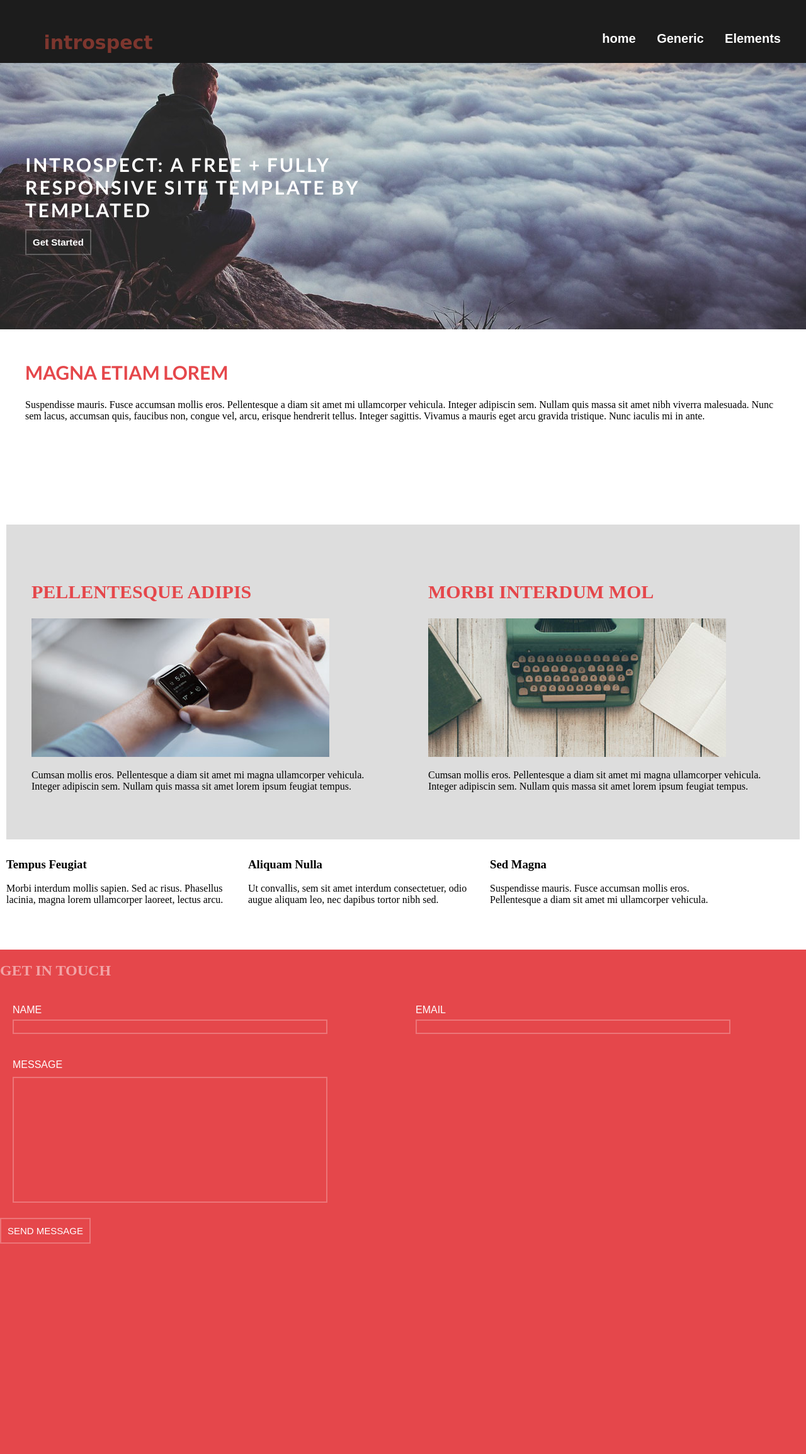
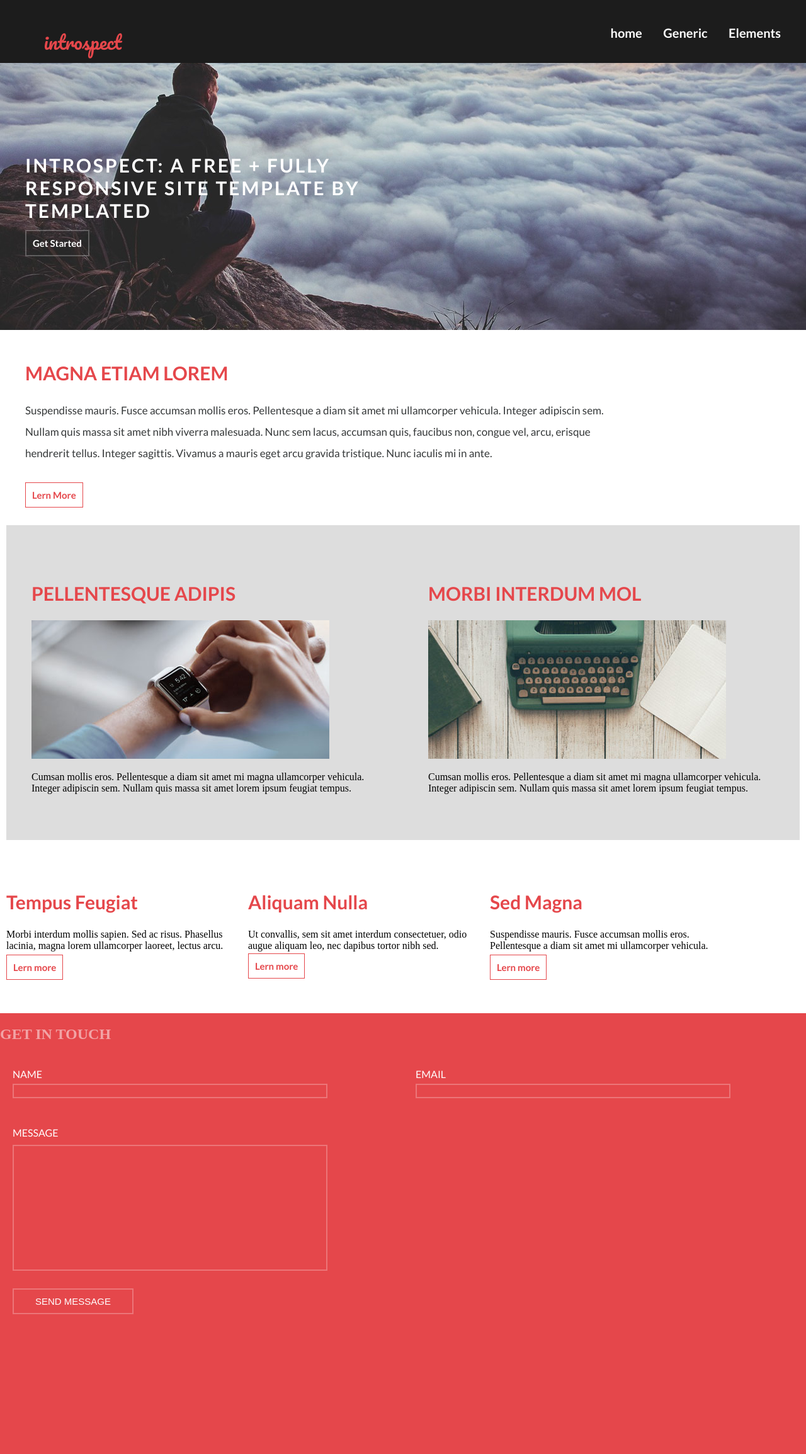
Before and after one commit to wallacediego01/curso-html, a PHP site: page /index.html in a window 1280 px wide. Shown: the whole page at 63% size. Before the commit the page ends 1975 px from the top, so only its background shows below. Run offline with PHP 8.4, Linux system fonts and the light colour scheme.

Commit message:
site em 95

```diff
--- a/estilo.css
+++ b/estilo.css
@@ -11,19 +11,20 @@
     width:100%;
     height:100px;
     background-color:#1c1c1c;
-    padding-top:50px;
+    padding-top:40px;
     position:fixed;
 }
 a.logo{
-    color:#e547;
-    font-family: cursive;
+    color:#e5474b;
+    font-family: 'Pacifico', cursive;
+    font-weight: 400;
     float:left;
     text-decoration:none;
     font-size: 30px;
 }
 a{
     color:#ffffff;
-    font-family:sans-serif;
+    font-family: 'Lato', sans-serif;
     padding: 0px 0px 0px 29.4667px;
     text-align:right;
     font-weight: bold;
@@ -51,9 +52,6 @@ a{
     display:inline-block;
 
 
-}
-p{
-    color:black;
 }
 .topo{
     width: 100%;
@@ -96,13 +94,34 @@ p{
     padding: 10px;
     display: inline-block;
     float: left;
+    margin-bottom: 20px;
+    margin-top: 20px;
 
 }
+.conteudo2 p{
+    width: 80%;
+    font-size: 17px;
+    font-family: 'Lato', sans-serif;
+    text-align: left;
+    display: block;
+    color:#353839;
+    line-height: 2;
+    margin-bottom: 40px;
+    ;
+
+}
+.botao a{
+    margin-top: 40px;
+    width:15%;
+    background-color: transparente;
+    color:#e5474b;
+    border:solid 1px #e5474b;
+    margin-bottom: 30px;
+}
+
 .conteudo3{
     width: 100%;
     height:50px;
-    background-color:
-
 }
 
 #banner h1{
@@ -117,7 +136,6 @@ p{
 
 }
 
-}
 label{
     width:100%;
     display:inline-block;
@@ -160,6 +178,18 @@ textarea{
     font-weight: bold;
     margin-bottom: 25px;
     text-transform: uppercase;
+    font-family: 'Lato', sans-serif;
+}
+.centraliza-conteudo h3{
+    display:block;
+    font-size:20px;
+    color:#e5474b;
+    padding-top:50px;
+    font-size: 30px;
+    margin:0 auto;
+    font-weight: bold;
+    margin-bottom: 25px;
+    font-family: 'Lato', sans-serif;
 
 }
 .sub h2{
@@ -185,10 +215,11 @@ textarea{
 #footer{
     display: inline-block;
     width:100%;
-    height: 600px;
+    height: 700px;
     background-color:#e5474b;
     color:#f2a3a5;
     position: relative;
+    margin-top: 100px;
 }
 .rodape{
     position:relative;
@@ -203,7 +234,7 @@ textarea{
     display:inline-block;
     padding: 20px;
     color:#ffffff;
-    font-family: sans-serif;
+    font-family: 'Lato', sans-serif;
     outline:0px;
     margin-top: 0px;
     float: left;
@@ -213,8 +244,12 @@ textarea{
     display:inline-block;
     padding: 20px;
     color:#ffffff;
-    font-family: sans-serif;
+    font-family: 'Lato', sans-serif;
     outline:0px;
 
 
 }
+.envio input{
+    width:15%;
+    margin-left: 20px;
+}
--- a/index.html
+++ b/index.html
@@ -6,6 +6,8 @@
         <title>Site 1</title>
         <link rel="preconnect" href="https://fonts.gstatic.com">
 <link href="https://fonts.googleapis.com/css2?family=Lato:wght@400;700&display=swap" rel="stylesheet">
+<link rel="preconnect" href="https://fonts.gstatic.com">
+<link href="https://fonts.googleapis.com/css2?family=Pacifico&display=swap" rel="stylesheet">
         <link rel="stylesheet" href="estilo.css"/>
     </head>
     <body>
@@ -36,10 +38,14 @@
                 <header>
                     <h2>Magna Etiam Lorem</h2>
                 </header>
+                <div class="conteudo2">
                     <p>
                         Suspendisse mauris. Fusce accumsan mollis eros. Pellentesque a diam sit amet mi ullamcorper vehicula. Integer adipiscin sem. Nullam quis massa sit amet nibh viverra malesuada. Nunc sem lacus, accumsan quis, faucibus non, congue vel, arcu, erisque hendrerit tellus. Integer sagittis. Vivamus a mauris eget arcu gravida tristique. Nunc iaculis mi in ante.
                      </p>
+                </div>
+                    <div class="botao">
                         <a href= "" class="button alt">Lern More</a>
+                    </div>
             </div>
         </div>
             <div class="topo">
@@ -78,7 +84,9 @@
                         <p>
                              Morbi interdum mollis sapien. Sed ac risus. Phasellus lacinia, magna lorem ullamcorper laoreet, lectus arcu.
                         </p>
+                        <div class="botao">
                             <a href="" class="button alt">Lern more</a>
+                        </div>
                     </div>
                 </div>
             </article>
@@ -93,7 +101,9 @@
                                 Ut convallis, sem sit amet interdum consectetuer, odio augue aliquam leo, nec dapibus tortor nibh sed.
                             </p>
                         </div>
+                        <div class="botao">
                             <a href="" class="button alt">Lern more</a>
+                        </div>
                   </div>
                </div>
           </article>
@@ -107,7 +117,9 @@
                              Suspendisse mauris. Fusce accumsan mollis eros. Pellentesque a diam sit amet mi ullamcorper vehicula.
 
                             </p>
+                        <div class="botao">
                             <a href="" class="button alt">Lern more</a>
+                        </div>
                     </div>
                 </div>
             </article>
@@ -140,7 +152,9 @@
                     </label>
                 </div>
                 <br>
+                <div class="envio">
                     <input type="submit" value="SEND MESSAGE" class="button">
+                </div>
             </form>
         </div>
     </body>
```
Lines whose indentation alone changed are shown as unchanged.
